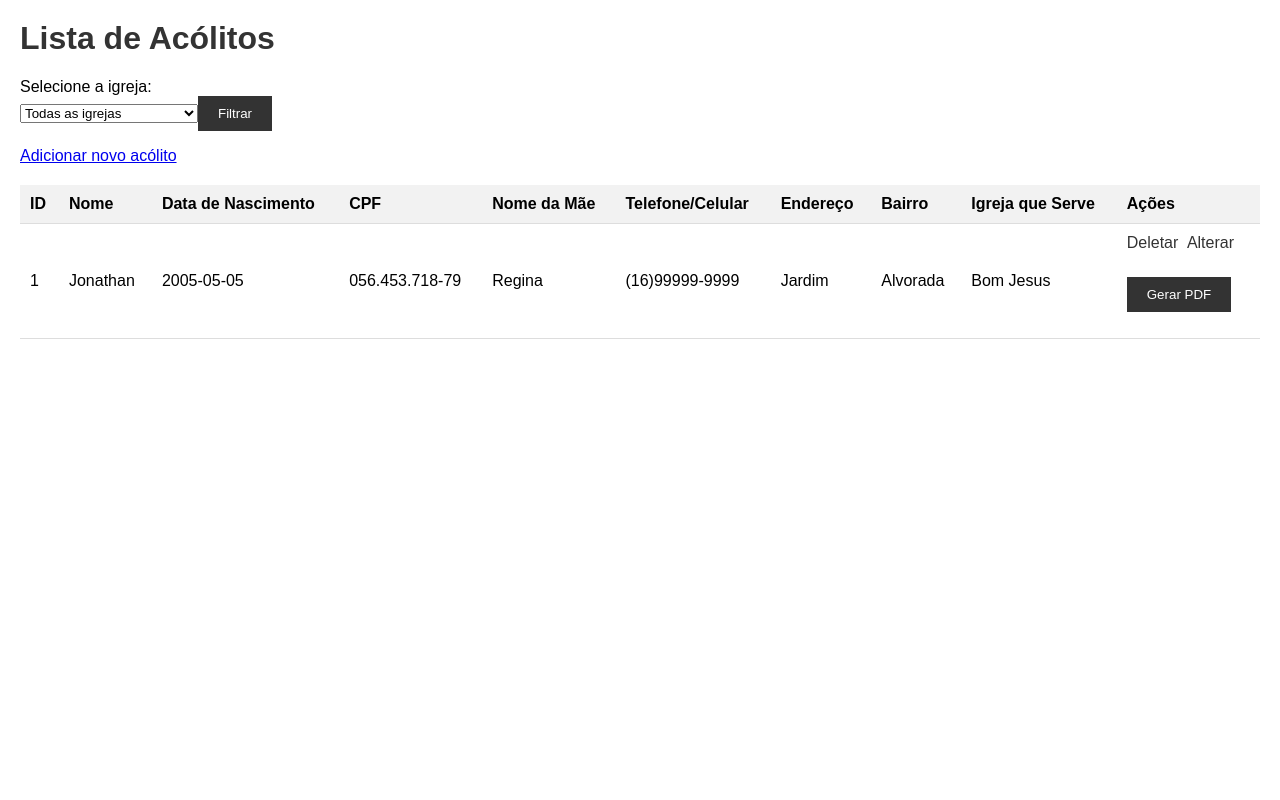
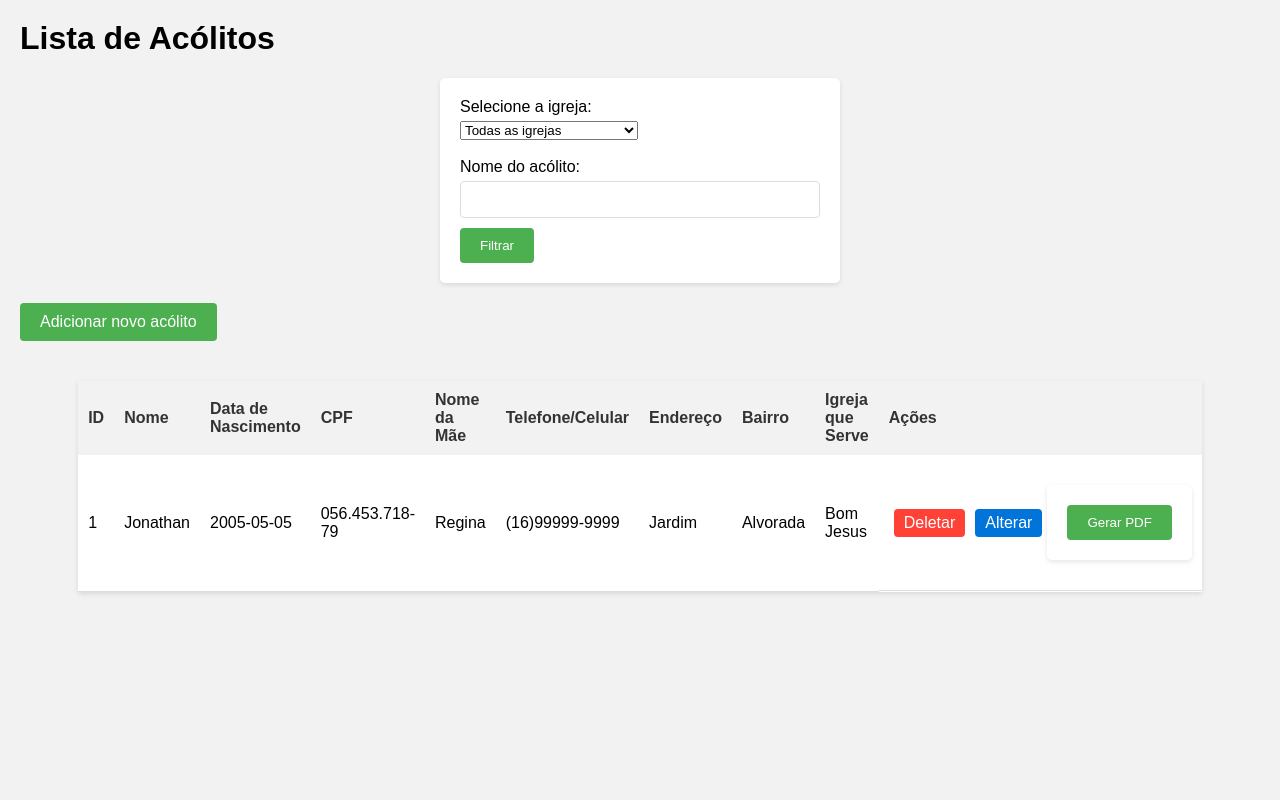
Before and after one commit to eujjRener/acolito_project, a PHP site: page / in a window 1280 px wide. Run offline with PHP 8.4, Linux system fonts and the light colour scheme; data comes from the database, SQL or seed files in the repository.

Commit message:
arrumei o erro de estilização, e adicionei o filtro de nome

```diff
--- a/index.php
+++ b/index.php
@@ -24,17 +24,17 @@ if ($_SERVER["REQUEST_METHOD"] == "POST") {
         $update_sql = "UPDATE acolitos SET nome_aco='$nome_aco', data_nasc='$data_nasc', cpf='$cpf', nome_mae='$nome_mae', tel_celular='$tel_celular', endereco='$endereco', bairro='$bairro', igreja_serve='$igreja_serve' WHERE id=$id";
 
         if ($conn->query($update_sql) === TRUE) {
-            echo "Informações do acólito atualizadas com sucesso!";
+            echo "<script>alert('Informações do acólito atualizadas com sucesso!');</script>";
         } else {
-            echo "Erro ao atualizar as informações do acólito: " . $conn->error;
+            echo "<script>alert('Erro ao atualizar as informações do acólito: " . $conn->error . "');</script>";
         }
     } else {
         $insert_sql = "INSERT INTO acolitos (nome_aco, data_nasc, cpf, nome_mae, tel_celular, endereco, bairro, igreja_serve) VALUES ('$nome_aco', '$data_nasc', '$cpf', '$nome_mae', '$tel_celular', '$endereco', '$bairro', '$igreja_serve')";
 
         if ($conn->query($insert_sql) === TRUE) {
-            echo "Acólito cadastrado com sucesso!";
+            echo "<script>alert('Acólito cadastrado com sucesso!');</script>";
         } else {
-            echo "Erro ao cadastrar o acólito: " . $conn->error;
+            echo "<script>alert('Erro ao cadastrar o acólito: " . $conn->error . "');</script>";
         }
     }
 }
@@ -46,16 +46,14 @@ if (isset($_GET["delete"])) {
     $delete_sql = "DELETE FROM acolitos WHERE id=$id";
 
     if ($conn->query($delete_sql) === TRUE) {
-        echo "Acólito deletado com sucesso!";
+        echo "<script>alert('Acólito deletado com sucesso!');</script>";
     } else {
-        echo "Erro ao deletar o acólito: " . $conn->error;
+        echo "<script>alert('Erro ao deletar o acólito: " . $conn->error . "');</script>";
     }
 }
 
-
 // Consulta dos acólitos cadastrados
 $sql = "SELECT * FROM acolitos";
-$result = $conn->query($sql);
 
 // Verifica se o filtro de igreja foi enviado
 if (isset($_GET["filtro_igreja"]) && !empty($_GET["filtro_igreja"])) {
@@ -63,10 +61,25 @@ if (isset($_GET["filtro_igreja"]) && !empty($_GET["filtro_igreja"])) {
     $sql .= " WHERE igreja_serve = '$filtro_igreja'";
 }
 
+// Verifica se o filtro de nome foi enviado
+if (isset($_GET["filtro_nome"]) && !empty($_GET["filtro_nome"])) {
+    $filtro_nome = $_GET["filtro_nome"];
+    if (strpos($sql, 'WHERE') === false) {
+        $sql .= " WHERE nome_aco LIKE '%$filtro_nome%'";
+    } else {
+        $sql .= " AND nome_aco LIKE '%$filtro_nome%'";
+    }
+}
+
 $result = $conn->query($sql);
 
 echo "<html>";
 echo "<head>";
+echo "  <script>
+function showAlert(message) {
+    alert(message);
+}
+</script>";
 echo "<title>Lista de Acólitos</title>";
 echo "<link  rel='stylesheet' type='text/css' href='style.css'>";
 echo "</head>";
@@ -74,10 +87,7 @@ echo "<body>";
 echo "<div class='container'>";
 echo "<h1>Lista de Acólitos</h1>";
 
-
-
 // Formulário de filtro de igreja
-
 echo "<form method='GET' action='index.php'>";
 echo "<label for='filtro_igreja'>Selecione a igreja:</label>";
 echo "<select id='filtro_igreja' name='filtro_igreja'>";
@@ -87,6 +97,9 @@ echo "<option value='Nossa Senhora Aparecida'>Nossa Senhora Aparecida</option>";
 echo "<option value='Bom Jesus'>Bom Jesus</option>";
 echo "<option value='São Pedro'>São Pedro</option>";
 echo "</select>";
+echo "<br> <br>";
+echo "<label for='filtro_nome'>Nome do acólito:</label>";
+echo "<input type='text' id='filtro_nome' name='filtro_nome'>";
 echo "<input type='submit' value='Filtrar'>";
 echo "</form>";
 echo "<a href='cadastro_acolito.php' class='add-button'>Adicionar novo acólito</a>";
@@ -115,8 +128,6 @@ if ($result->num_rows > 0) {
     echo "Nenhum acólito cadastrado.";
 }
 
-
-
 echo "</div>"; // Fechamento da div container
 echo "</body>";
 echo "</html>";
--- a/style.css
+++ b/style.css
@@ -1,73 +1,119 @@
-/* style.css */
+/* Adicione esse código ao seu arquivo style.css */
+
+* {
+    box-sizing: border-box;
+}
 
 body {
     font-family: Arial, sans-serif;
+    background-color: #f2f2f2;
     margin: 0;
     padding: 20px;
 }
 
-h1 {
-    color: rgb(51, 51, 51);
+form {
+    max-width: 400px;
+    margin: 20px auto;
+    background-color: #fff;
+    padding: 20px;
+    border-radius: 5px;
+    box-shadow: 0 2px 5px rgba(0, 0, 0, 0.1);
 }
 
-form {
-    margin-top: 20px;
+form label {
+    display: block;
+    margin-bottom: 5px;
 }
 
-label {
-    display: block;
-    margin-top: 10px;
+form input[type="text"],
+form input[type="date"] {
+    width: 100%;
+    padding: 10px;
+    margin-bottom: 10px;
+    border: 1px solid #ddd;
+    border-radius: 4px;
 }
 
-input[type="text"],
-input[type="date"] {
-    padding: 5px;
-    width: 200px;
-}
-
-input[type="submit"] {
+form input[type="submit"] {
+    background-color: #4CAF50;
+    color: white;
     padding: 10px 20px;
-    background-color: #333;
-    color: #fff;
     border: none;
+    border-radius: 4px;
     cursor: pointer;
 }
 
-table {
-    width: 100%;
-    border-collapse: collapse;
-    margin-top: 20px;
+form input[type="submit"]:hover {
+    background-color: #45a049;
 }
 
-th, td {
+table {
+    max-width: 600px;
+    width: 100%;
+    background-color: #fff;
+    border-collapse: collapse;
+    margin: 20px auto; /* Adicionado para centralizar a tabela no meio */
+    box-shadow: 0 2px 5px rgba(0, 0, 0, 0.1);
+}
+
+table th,
+table td {
     padding: 10px;
     text-align: left;
+}
+
+table th {
+    background-color: #f2f2f2;
+    color: #333;
+}
+
+table td {
     border-bottom: 1px solid #ddd;
 }
 
-th {
-    background-color: #f2f2f2;
+table tr:hover {
+    background-color: #f5f5f5;
+}
+
+.actions {
+    display: flex;
+    justify-content: center;
+    align-items: center;
 }
 
 .actions a {
-    margin-right: 5px;
-    color: #333;
+    display: inline-block;
     text-decoration: none;
+    padding: 5px 10px;
+    border-radius: 4px;
+    margin: 0 5px;
+    transition: background-color 0.3s ease;
 }
 
-.delete {
-    color: #f00;
+.actions a.delete {
+    background-color: #FF4136;
+    color: white;
 }
 
-.edit {
-    color: #00f;
+.actions a.edit {
+    background-color: #0074D9;
+    color: white;
 }
 
-.pdf {
-    background-color: #333;
-    color: #fff;
-    border: none;
-    padding: 5px 10px;
-    cursor: pointer;
-    margin-top: 5px;
+.actions a:hover {
+    background-color: #888888;
 }
+
+.add-button {
+    display: inline-block;
+    padding: 10px 20px;
+    background-color: #4CAF50;
+    color: white;
+    text-decoration: none;
+    border-radius: 4px;
+    margin-bottom: 20px;
+}
+
+.add-button:hover {
+    background-color: #45a049;
+}
```
